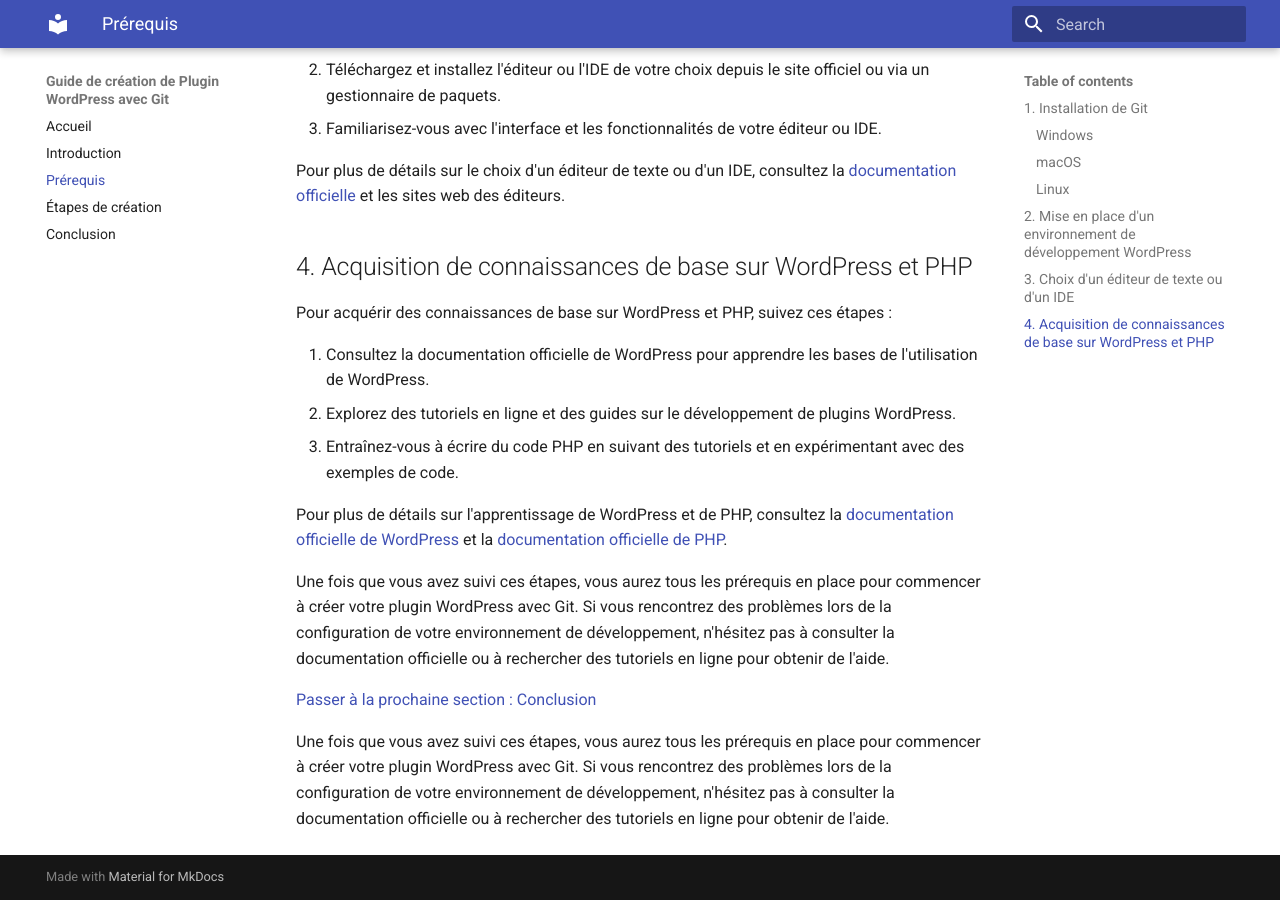
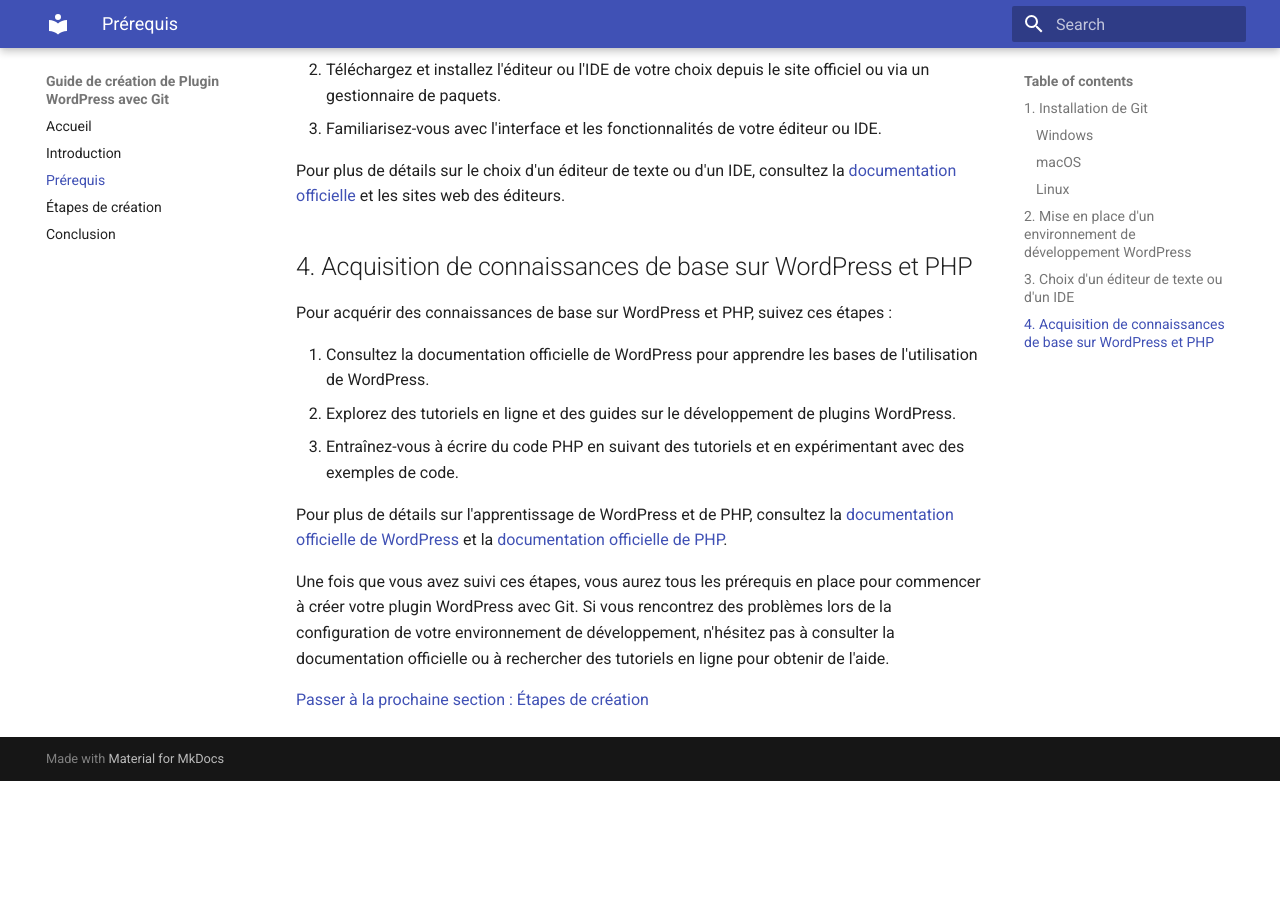
Before and after one commit to kevinfasquel/git_intro, an MkDocs documentation site: the page built from docs/prerequis.md, in a window 1280 px wide and 900 px high, scrolled down 1434 px. Built offline with MkDocs 1.6.1 and Material for MkDocs 9.7.7, drawn with Linux system fonts in a browser that asks for light colours; after the commit the page ends 2215 px from its top, so only the background shows below that.

Commit message:
Modification lien prerequis

```diff
--- a/docs/prerequis.md
+++ b/docs/prerequis.md
@@ -61,6 +61,4 @@ Pour plus de détails sur l'apprentissage de WordPress et de PHP, consultez la [
 
 Une fois que vous avez suivi ces étapes, vous aurez tous les prérequis en place pour commencer à créer votre plugin WordPress avec Git. Si vous rencontrez des problèmes lors de la configuration de votre environnement de développement, n'hésitez pas à consulter la documentation officielle ou à rechercher des tutoriels en ligne pour obtenir de l'aide.
 
-[Passer à la prochaine section : Conclusion](conclusion.md)
-
-Une fois que vous avez suivi ces étapes, vous aurez tous les prérequis en place pour commencer à créer votre plugin WordPress avec Git. Si vous rencontrez des problèmes lors de la configuration de votre environnement de développement, n'hésitez pas à consulter la documentation officielle ou à rechercher des tutoriels en ligne pour obtenir de l'aide.
+[Passer à la prochaine section : Étapes de création](etapes.md)
```
